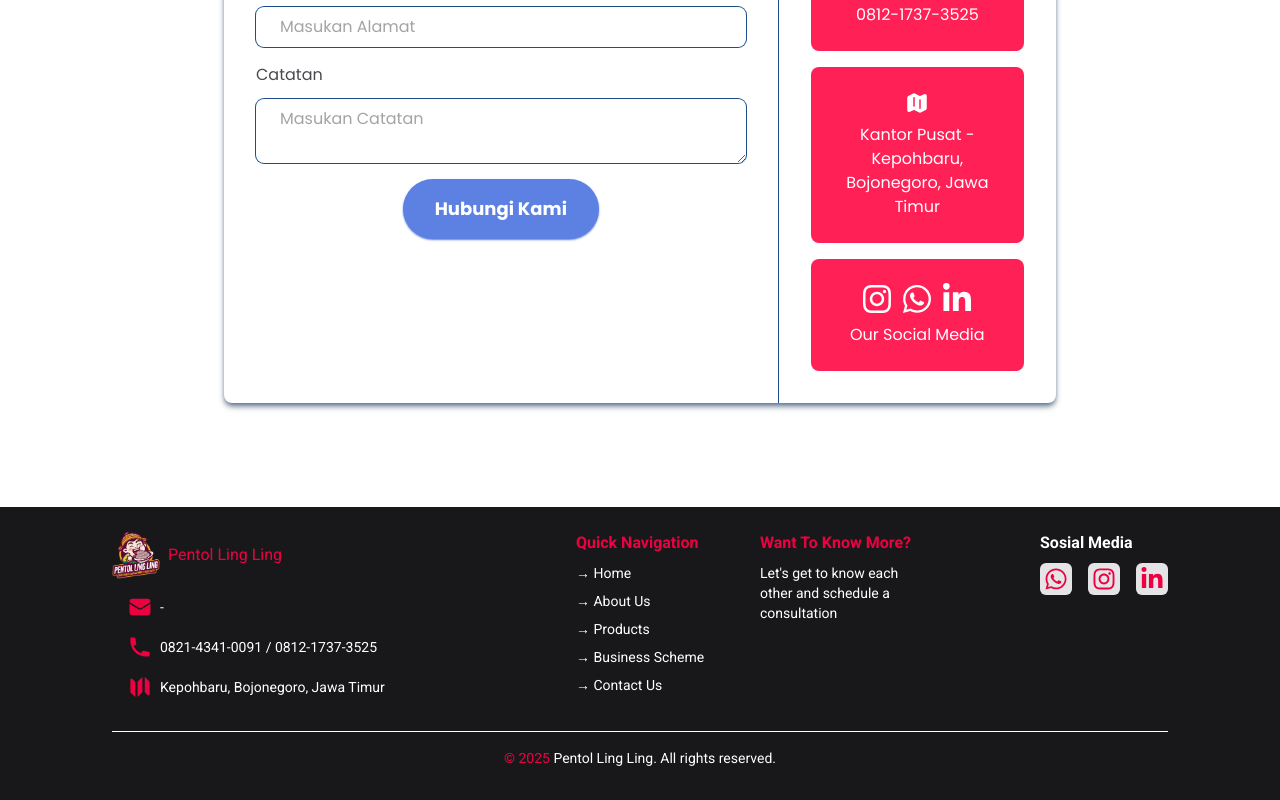
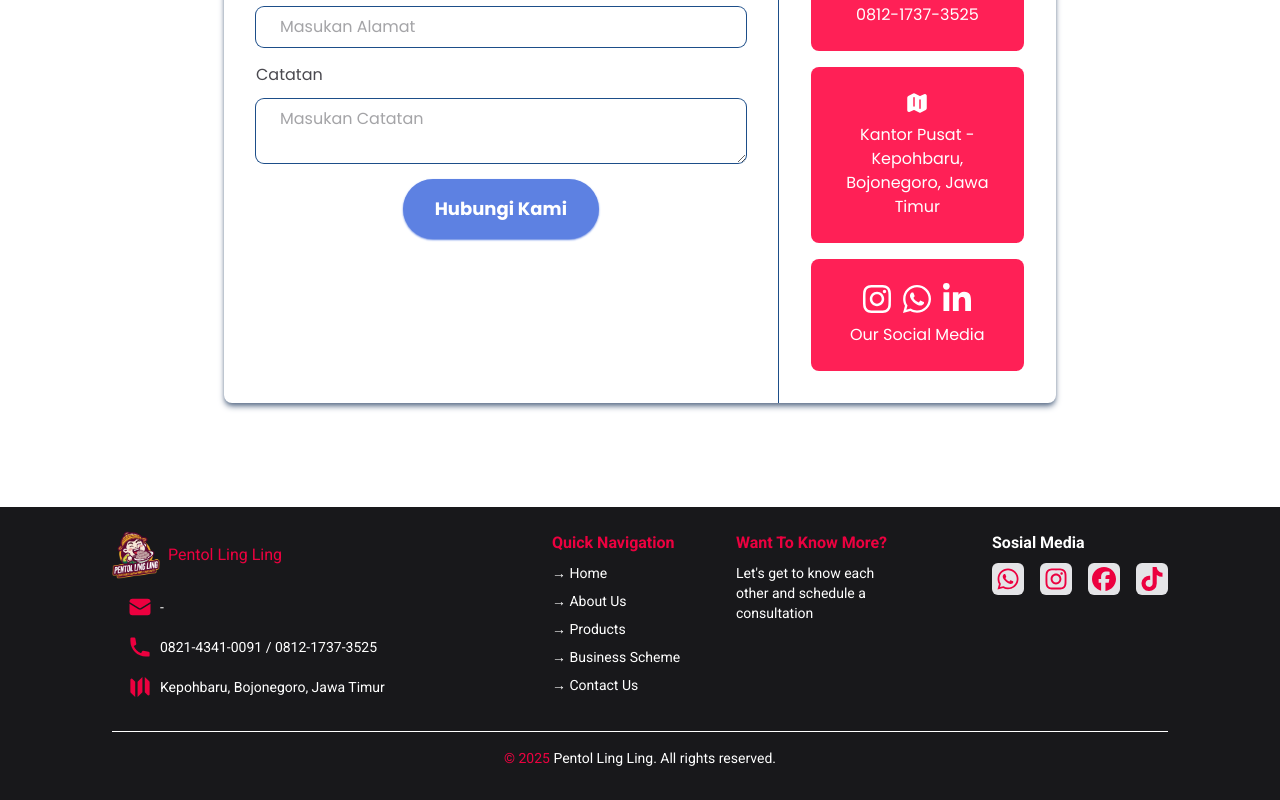
Before and after one commit to Azukii09/pentol-lingling, a Next.js app: page /en in a window 1280 px wide. Shown: the part 5973-6773 px from the top of the page. Built offline with nearby package versions, Linux system fonts and the light colour scheme.

Commit message:
## - Add Facebook and TikTok links to footer and implement social media link functionality.

```diff
--- a/component/layout/navigation/Footer.tsx
+++ b/component/layout/navigation/Footer.tsx
@@ -1,14 +1,15 @@
 'use client'
 import React from 'react';
-import {address, companyName, email, phone} from "@/lib/data/content/companyData";
+import {address, companyName, email, phone, social} from "@/lib/data/content/companyData";
 import {HiEnvelope} from "react-icons/hi2";
 import {HiMap, HiPhone} from "react-icons/hi";
-import {FaInstagram, FaLinkedinIn, FaWhatsapp} from "react-icons/fa";
+import {FaInstagram, FaWhatsapp} from "react-icons/fa";
 import {useParams} from "next/navigation";
 import {landingNavigationData} from "@/lib/data/navigation/landing_navigation";
 import {useTranslations} from "next-intl";
 import Link from "next/link";
 import Logo from "@/component/util/Logo";
+import {FaFacebook, FaTiktok} from "react-icons/fa6";
 
 export default function Footer() {
     const params = useParams();
@@ -82,13 +83,24 @@ export default function Footer() {
                         <h2 className={" font-bold text-md"}>Sosial Media</h2>
                         <div className={"flex gap-4"}>
                             <div className={"bg-zinc-200 text-rose-600 lg:text-main size-8 rounded-md p-1"}>
-                                <FaWhatsapp className={"size-6"} />
+                                <Link href={social.whatsapp} target={"_blank"}>
+                                    <FaWhatsapp className={"size-6"} />
+                                </Link>
                             </div>
                             <div className={"bg-zinc-200 text-rose-600 lg:text-main size-8 rounded-md p-1"}>
-                                <FaInstagram className={"size-6"} />
+                                <Link href={social.instagram} target={"_blank"}>
+                                    <FaInstagram className={"size-6"} />
+                                </Link>
                             </div>
                             <div className={"bg-zinc-200 text-rose-600 lg:text-main size-8 rounded-md p-1"}>
-                                <FaLinkedinIn className={"size-6"} />
+                                <Link href={social.facebook} target={"_blank"}>
+                                    <FaFacebook className={"size-6"} />
+                                </Link>
+                            </div>
+                            <div className={"bg-zinc-200 text-rose-600 lg:text-main size-8 rounded-md p-1"}>
+                                <Link href={social.tiktok} target={"_blank"}>
+                                    <FaTiktok className={"size-6"} />
+                                </Link>
                             </div>
                         </div>
                     </div>
```
